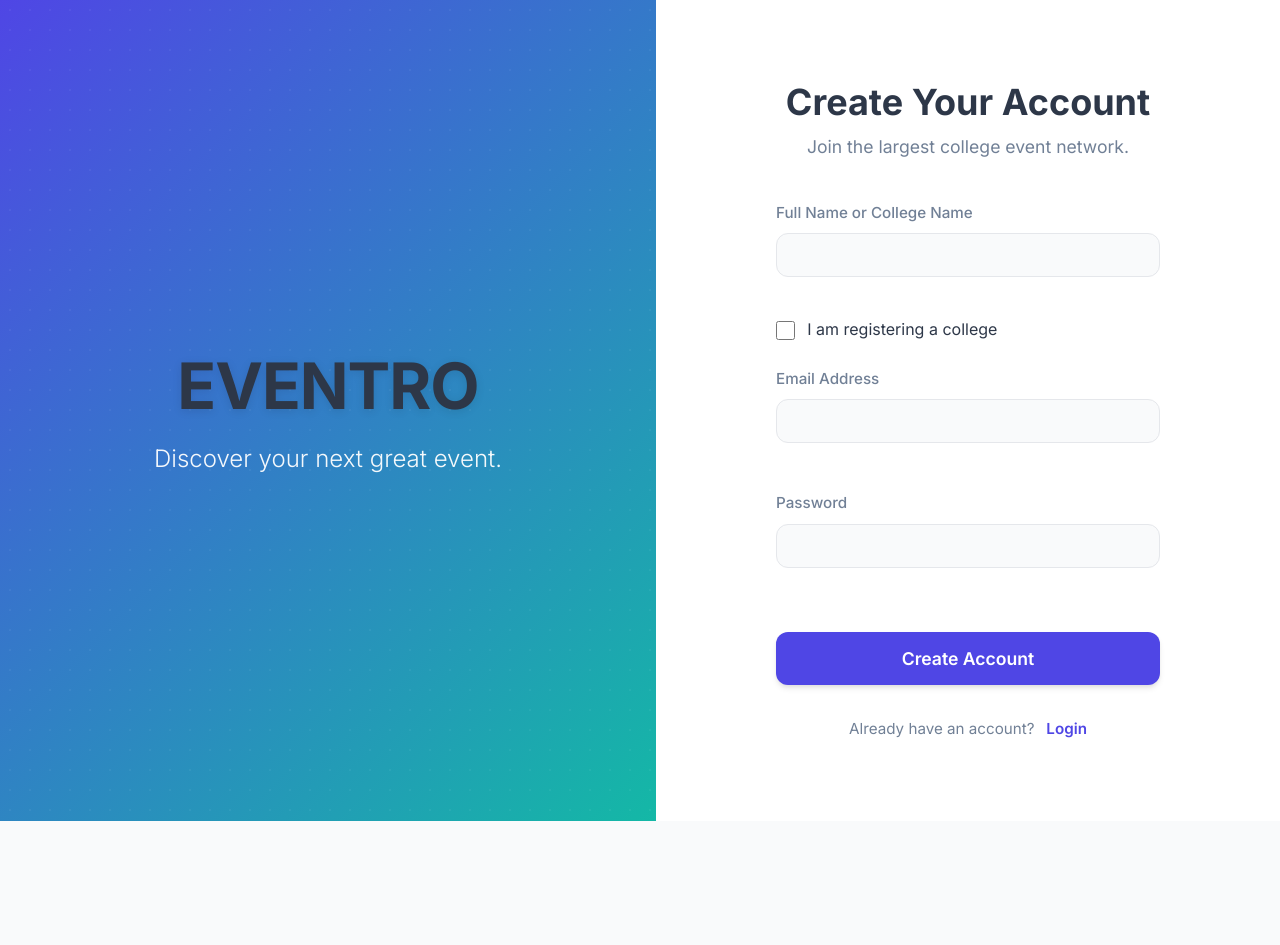
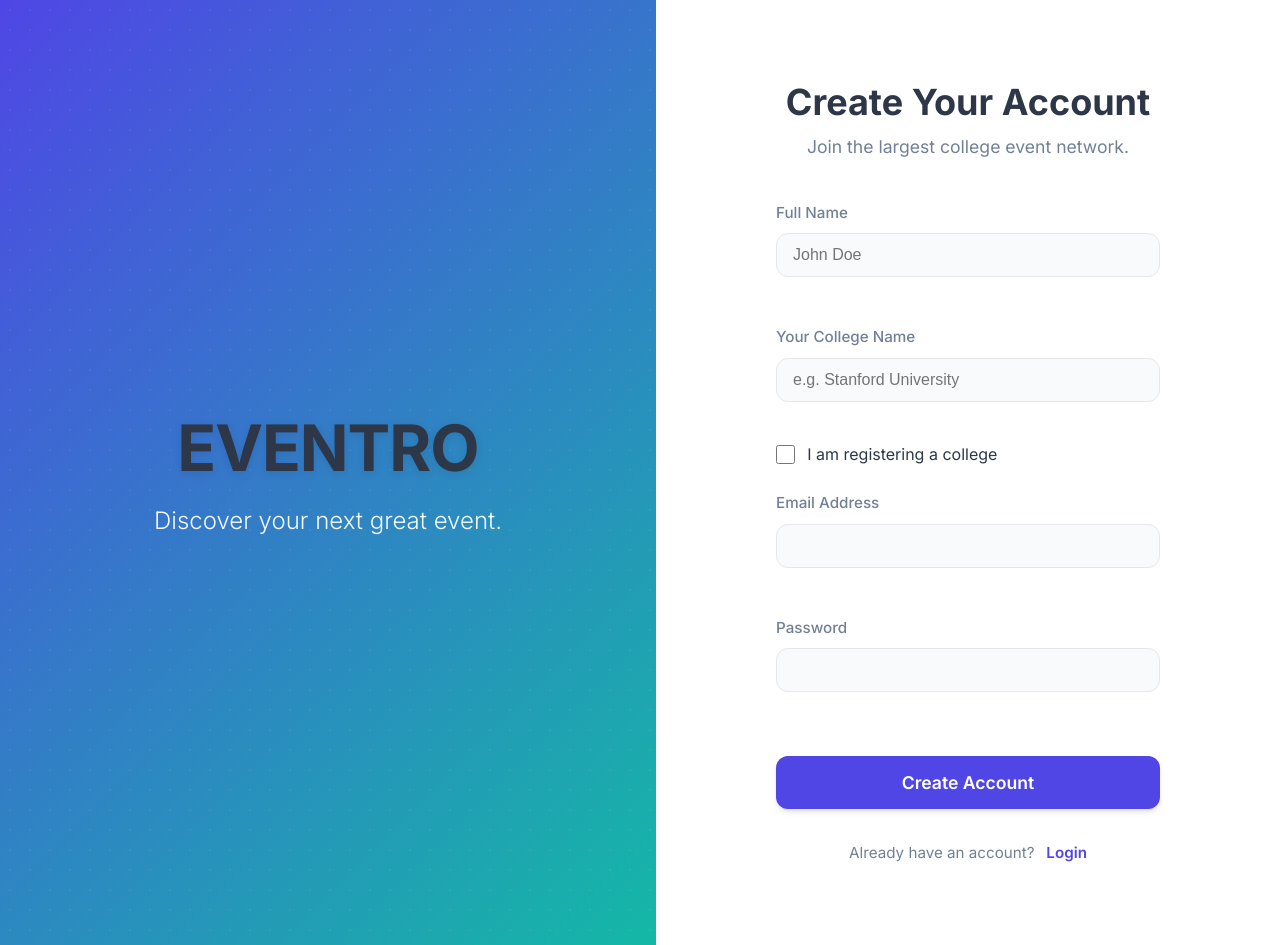
Before and after one commit to sathwikpunna31-jpg/EventRo, a React (Create React App) app: page /login in a window 1280 px wide. Both pictures are taken after a click on the element "Sign Up". Before the commit the page ends 821 px from the top, so only its background shows below. Built offline with nearby package versions, Linux system fonts and the light colour scheme.

Commit message:
fix(auth): add missing collegeName input field to fix 400 Bad Request registration errors

```diff
--- a/src/pages/LoginPage.js
+++ b/src/pages/LoginPage.js
@@ -10,6 +10,7 @@ function LoginPage() {
 
   // Form Fields
   const [name, setName] = useState('');
+  const [collegeName, setCollegeName] = useState('');
   const [email, setEmail] = useState('');
   const [password, setPassword] = useState('');
   const [isCollege, setIsCollege] = useState(false); // Using simple checkbox
@@ -37,9 +38,9 @@ function LoginPage() {
         toast.error(message);
       }
     } else {
-      // --- Sign Up Logic (Reverted) ---
       const payload = {
           name,
+          collegeName,
           email,
           password,
           role: isCollege ? 'collegeAdmin' : 'student',
@@ -60,6 +61,7 @@ function LoginPage() {
   const toggleForm = () => {
     setIsLogin(!isLogin);
     setName('');
+    setCollegeName('');
     setEmail('');
     setPassword('');
     setIsCollege(false);
@@ -84,13 +86,26 @@ function LoginPage() {
             {!isLogin && (
               <>
                 <div className="form-group">
-                  <label htmlFor="name">Full Name or College Name</label>
+                  <label htmlFor="name">{isCollege ? 'College Admin Name' : 'Full Name'}</label>
                   <input
                     type="text" id="name" className="form-control"
                     value={name} onChange={(e) => setName(e.target.value)}
                     required
+                    placeholder={isCollege ? "Your Name" : "John Doe"}
                   />
                 </div>
+
+                {/* Always require the college name for B2B linking */}
+                <div className="form-group">
+                  <label htmlFor="collegeName">{isCollege ? 'College Name (To Register)' : 'Your College Name'}</label>
+                  <input
+                    type="text" id="collegeName" className="form-control"
+                    value={collegeName} onChange={(e) => setCollegeName(e.target.value)}
+                    required
+                    placeholder="e.g. Stanford University"
+                  />
+                </div>
+
                 {/* --- Reverted to Checkbox --- */}
                 <div className="form-group-checkbox">
                   <input
```
